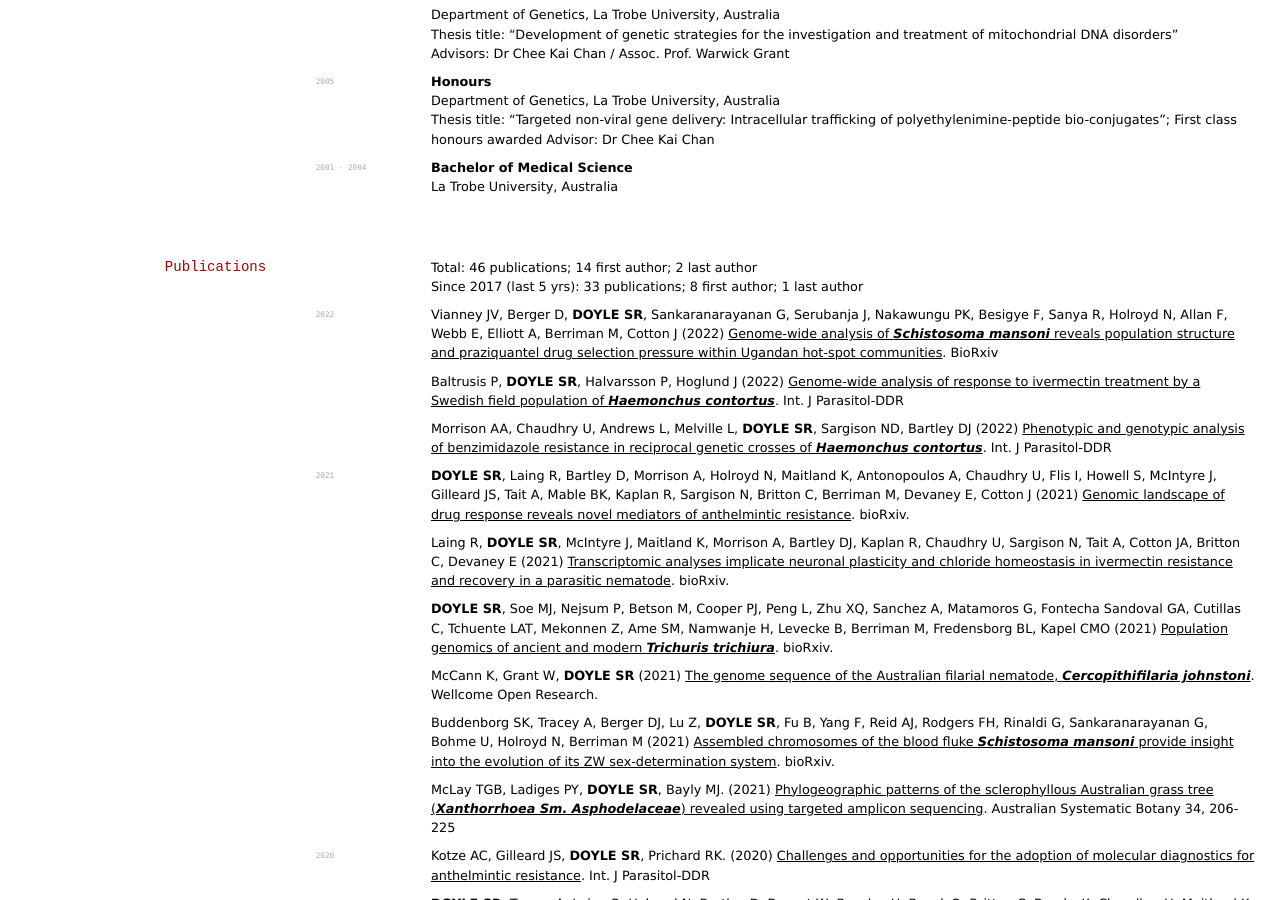
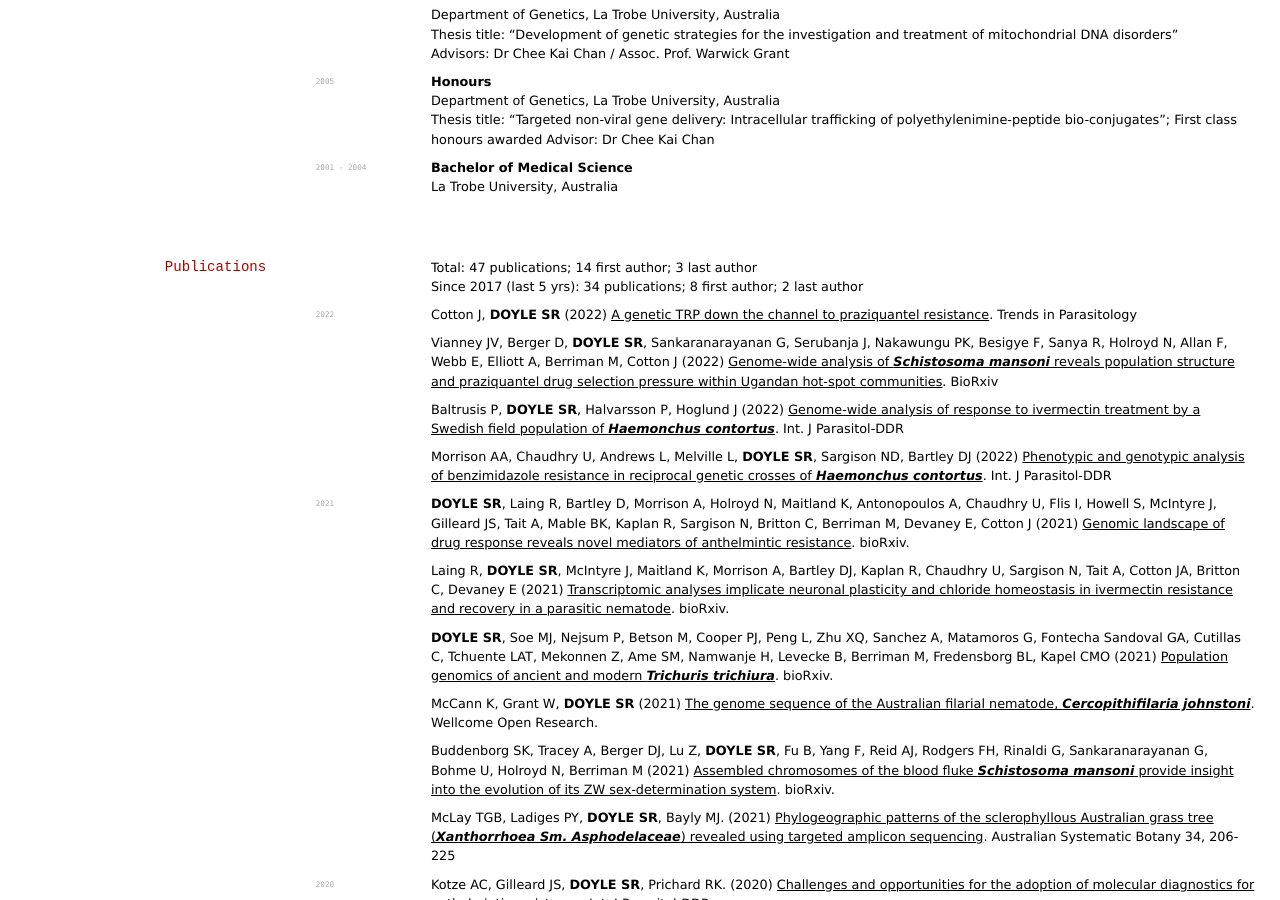
Before and after one commit to elipapa/markdown-cv, a Jekyll site: the page built from index.md, in a window 1280 px wide and 900 px high, scrolled down 513 px. Built offline with Jekyll 4.4.1, drawn with Linux system fonts in a browser that asks for light colours.

Commit message:
Update index.md

```diff
--- a/index.md
+++ b/index.md
@@ -59,10 +59,12 @@ La Trobe University, Australia
 
 
 ## Publications
-Total: 46 publications; 14 first author; 2 last author
-Since 2017 (last 5 yrs): 33 publications; 8 first author; 1 last author
+Total: 47 publications; 14 first author; 3 last author
+Since 2017 (last 5 yrs): 34 publications; 8 first author; 2 last author
 
 `2022`
+Cotton J, **DOYLE SR** (2022) [A genetic TRP down the channel to praziquantel resistance](https://www.sciencedirect.com/science/article/pii/S1471492222000368?dgcid=author). Trends in Parasitology
+
 Vianney JV, Berger D, **DOYLE SR**, Sankaranarayanan G, Serubanja J, Nakawungu PK, Besigye F, Sanya R, Holroyd N, Allan F, Webb E, Elliott A, Berriman M, Cotton J (2022) [Genome-wide analysis of *Schistosoma mansoni* reveals population structure and praziquantel drug selection pressure within Ugandan hot-spot communities](https://doi.org/10.1101/2022.01.25.477652). BioRxiv
 
 Baltrusis P, **DOYLE SR**, Halvarsson P, Hoglund J (2022) [Genome-wide analysis of response to ivermectin treatment by a Swedish field population of *Haemonchus contortus*](https://doi.org/10.1016/j.ijpddr.2021.12.002). Int. J Parasitol-DDR
```
